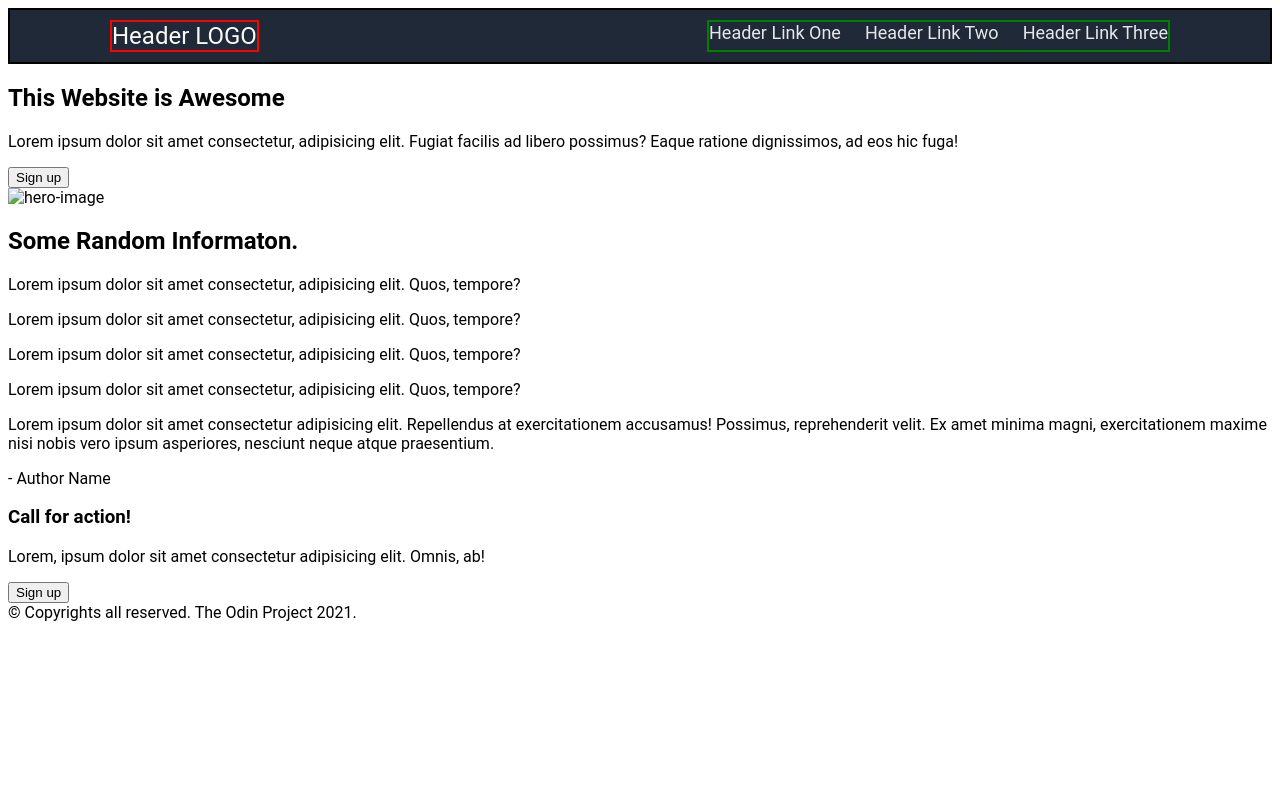
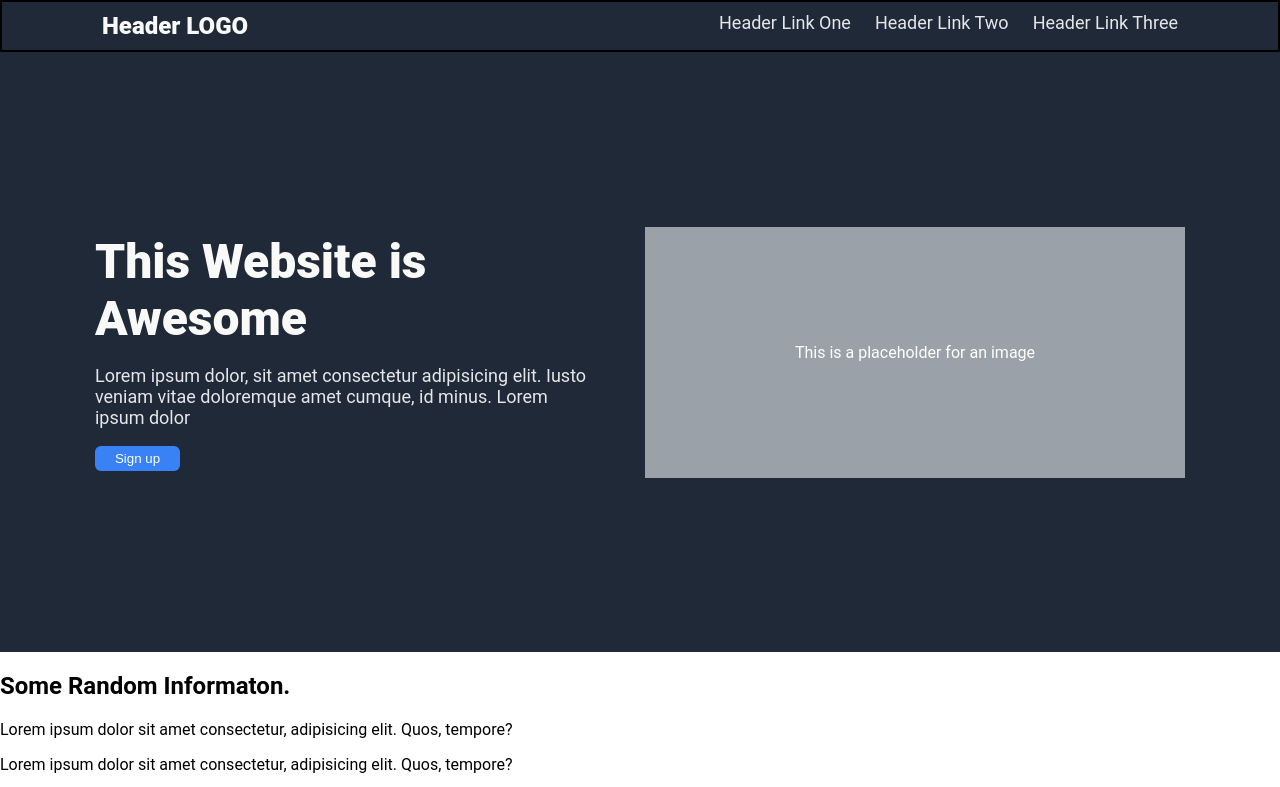
Before and after one commit to diwakarstha997/landing-page, a plain HTML site: page index.html in a window 1280 px wide. Shown: the top 787 px of the page. Drawn offline with Linux system fonts and the light colour scheme.

Commit message:
Add css to hero section in styles.css

```diff
--- a/index.html
+++ b/index.html
@@ -27,15 +27,15 @@
      <section>
         <div class="hero-container">
             <div class="hero-text">
-                <h1>This Website is Awesome</h1>
+                <h1 class="hero-main-text">This Website is Awesome</h1>
 
-                <p>Lorem ipsum dolor sit amet consectetur, adipisicing elit. Fugiat facilis ad libero possimus? Eaque ratione dignissimos, ad eos hic fuga!</p>
+                <p class="hero-secondary-text">Lorem ipsum dolor, sit amet consectetur adipisicing elit. Iusto veniam vitae doloremque amet cumque, id minus. Lorem ipsum dolor</p>
 
-                <button>Sign up</button>
+                <button class="button sign-up">Sign up</button>
             </div>
 
             <div class="hero-image">
-                <img src="" alt="hero-image">
+                <p>This is a placeholder for an image</p>
             </div>
         </div>
      </section>
--- a/styles.css
+++ b/styles.css
@@ -1,6 +1,7 @@
 /*   Header Section   */
 body {
-    font-family: 'Roboto';
+    font-family: 'Roboto', Arial, Helevtica, sans-serif;
+    margin: 0;
 }
 
 .nav-bar {
@@ -16,13 +17,12 @@ body {
 }
 
 .logo {
-    border: 2px solid red;
     font-size: 24px;
     color: #f9faf8;
+    font-weight: 900;
 }
 
 .nav-link {
-    border: 2px solid green;
     font-size: 18px;
     color: #e5e7eb
 }
@@ -38,6 +38,46 @@ body {
 
 /*   Hero Section    */
 
+.hero-container {
+    height: 600px;
+    background: #1f2937;
+
+    display: flex;
+    justify-content: center;
+    align-items: center;
+    gap:50px;
+}
+
+.hero-text {
+    width: 500px;
+}
+
+.hero-image {
+    background-color: #e5e7eba1;
+    color: white;
+    padding: 100px 150px;
+}
+
+.hero-main-text {
+    font-size: 48px;
+    color: #f9faf8;
+    font-weight: 900;
+    margin: 0;
+}
+
+.hero-secondary-text {
+    font-size: 18px;
+    color: #e5e7eb;
+}
+
+.button {
+    background-color: #3882f6;
+    border-radius: 6px;
+    border: none;
+    padding: 5px 20px;
+    color: white;
+}
+
 /*   Product Listing   */
 
 /*   Quotation Section    */
```
